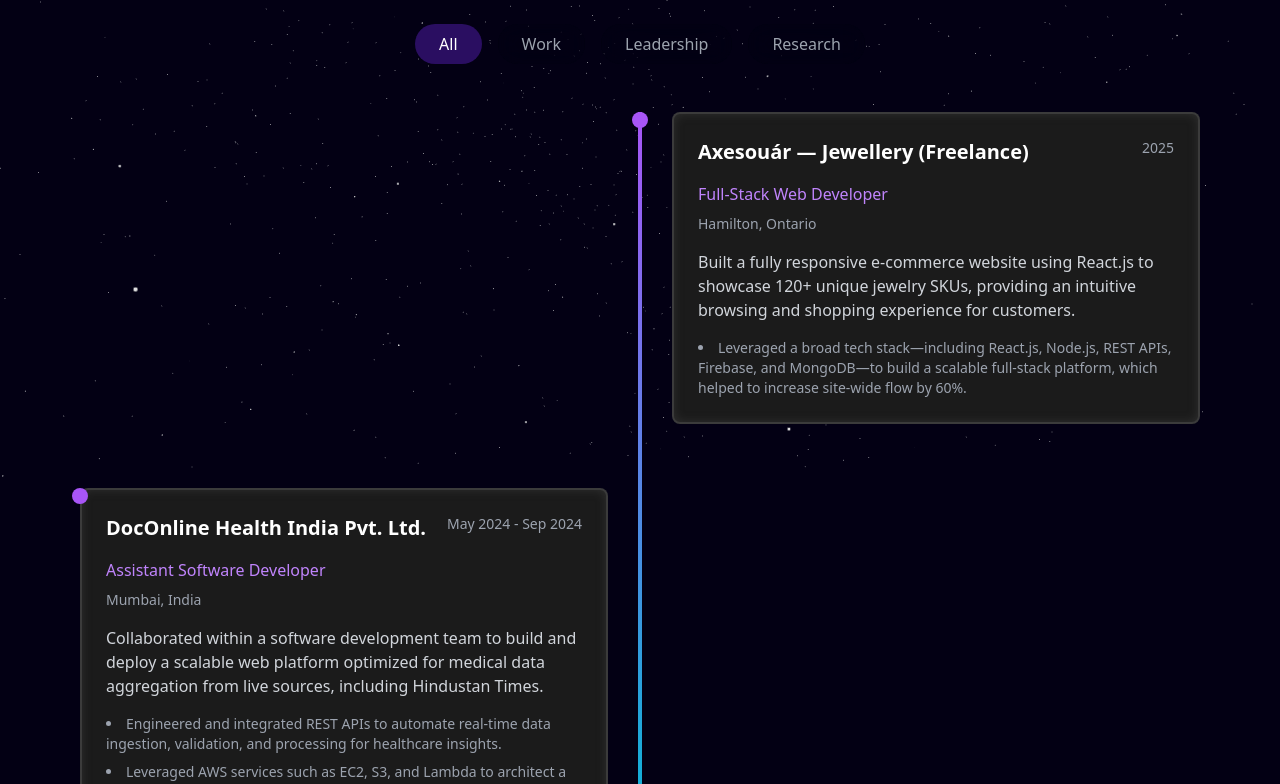
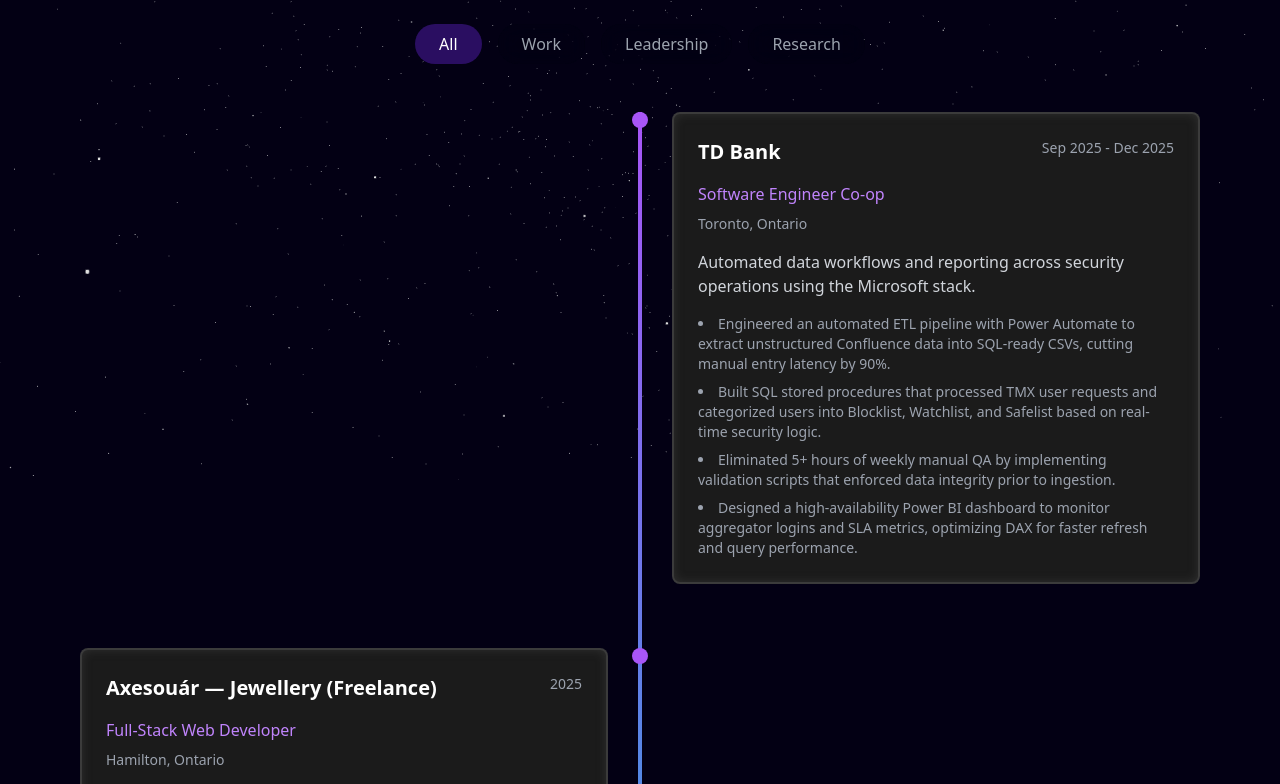
Before and after one commit to sahnia3/My-portflio-website, a Next.js app: page /experience in a window 1280 px wide. Shown: the part 320-1104 px from the top of the page. Built offline with nearby package versions, Linux system fonts and the light colour scheme; a web font is replaced by a local one.

Commit message:
Add TD Bank experience and update descriptions

```diff
--- a/app/experience/page.tsx
+++ b/app/experience/page.tsx
@@ -5,6 +5,20 @@
   const [activeTab, setActiveTab] = useState('All');
 
   const experiences = [
+    {
+      title: "TD Bank",
+      company: "Software Engineer Co-op",
+      location: "Toronto, Ontario",
+      duration: "Sep 2025 - Dec 2025",
+      type: "Work",
+      description: "Automated data workflows and reporting across security operations using the Microsoft stack.",
+      achievements: [
+        "Engineered an automated ETL pipeline with Power Automate to extract unstructured Confluence data into SQL-ready CSVs, cutting manual entry latency by 90%.",
+        "Built SQL stored procedures that processed TMX user requests and categorized users into Blocklist, Watchlist, and Safelist based on real-time security logic.",
+        "Eliminated 5+ hours of weekly manual QA by implementing validation scripts that enforced data integrity prior to ingestion.",
+        "Designed a high-availability Power BI dashboard to monitor aggregator logins and SLA metrics, optimizing DAX for faster refresh and query performance."
+      ]
+    },
     {
       title: "Axesouár — Jewellery (Freelance)",
       company: "Full-Stack Web Developer",
@@ -22,24 +36,24 @@
       location: "Mumbai, India",
       duration: "May 2024 - Sep 2024",
       type: "Work",
-      description: "Collaborated within a software development team to build and deploy a scalable web platform optimized for medical data aggregation from live sources, including Hindustan Times.",
+      description: "Collaborated within an Agile team to build and deploy a scalable platform that aggregates medical data from live external sources.",
       achievements: [
-        "Engineered and integrated REST APIs to automate real-time data ingestion, validation, and processing for healthcare insights.",
-        "Leveraged AWS services such as EC2, S3, and Lambda to architect a cost-efficient, cloud-native solution that improved system performance and reduced infrastructure overhead."
+        "Engineered and integrated REST APIs to handle real-time data ingestion, validation, and processing, improving the accuracy of healthcare insights.",
+        "Architected a cloud-native workflow on AWS (EC2, S3, and Lambda) to deliver a cost-efficient serverless infrastructure that reduced operational overhead."
       ]
     }
   ];
 
   return (
-    <div className="relative min-h-screen text-white overflow-hidden z-[30] pt-48">
+    <div className="relative min-h-screen text-white overflow-hidden z-[30] pt-32 md:pt-48">
       <div className="max-w-7xl mx-auto px-4 md:px-20">
-        <h1 className="text-5xl font-bold text-center mb-4">Experience</h1>
+        <h1 className="text-4xl md:text-5xl font-bold text-center mb-4">Experience</h1>
         <p className="text-gray-400 text-center mb-16">
           My professional journey and achievements
         </p>
 
         {/* Filter Tabs */}
-        <div className="flex justify-center gap-4 mb-12">
+        <div className="flex justify-center gap-4 flex-wrap mb-12">
           {['All', 'Work', 'Leadership', 'Research'].map((tab) => (
             <button
               key={tab}
@@ -57,13 +71,18 @@
 
         {/* Timeline */}
         <div className="relative">
-          <div className="absolute left-1/2 transform -translate-x-1/2 h-full w-1 bg-gradient-to-b from-purple-500 to-cyan-500"/>
-          <div className="space-y-16">
+          <div className="hidden lg:block absolute left-1/2 transform -translate-x-1/2 h-full w-1 bg-gradient-to-b from-purple-500 to-cyan-500"/>
+          <div className="space-y-10 lg:space-y-16">
             {experiences.map((exp, index) => (
-              <div key={index} className={`relative ${index % 2 === 0 ? 'ml-auto pl-8' : 'mr-auto pr-8'} w-1/2`}>
-                <div className="absolute top-0 w-4 h-4 rounded-full bg-purple-500 left-[-8px]"
-                     style={{ [index % 2 === 0 ? 'left' : 'right']: '-8px' }} />
-                <div className="p-6 bg-[#1B1B1B] border-2 border-[#5656578b] rounded-lg shadow-[inset_0_0_10px_rgba(70,70,70,0.5)]">
+              <div
+                key={index}
+                className={`relative w-full lg:w-1/2 ${index % 2 === 0 ? 'lg:ml-auto lg:pl-8' : 'lg:mr-auto lg:pr-8'}`}
+              >
+                <div
+                  className="hidden lg:block absolute top-0 w-4 h-4 rounded-full bg-purple-500"
+                  style={{ [index % 2 === 0 ? 'left' : 'right']: '-8px' }}
+                />
+                <div className="p-5 sm:p-6 bg-[#1B1B1B] border-2 border-[#5656578b] rounded-lg shadow-[inset_0_0_10px_rgba(70,70,70,0.5)]">
                   <div className="flex justify-between items-start mb-4">
                     <h3 className="text-xl font-bold">{exp.title}</h3>
                     <span className="text-sm text-gray-400">{exp.duration}</span>
```
